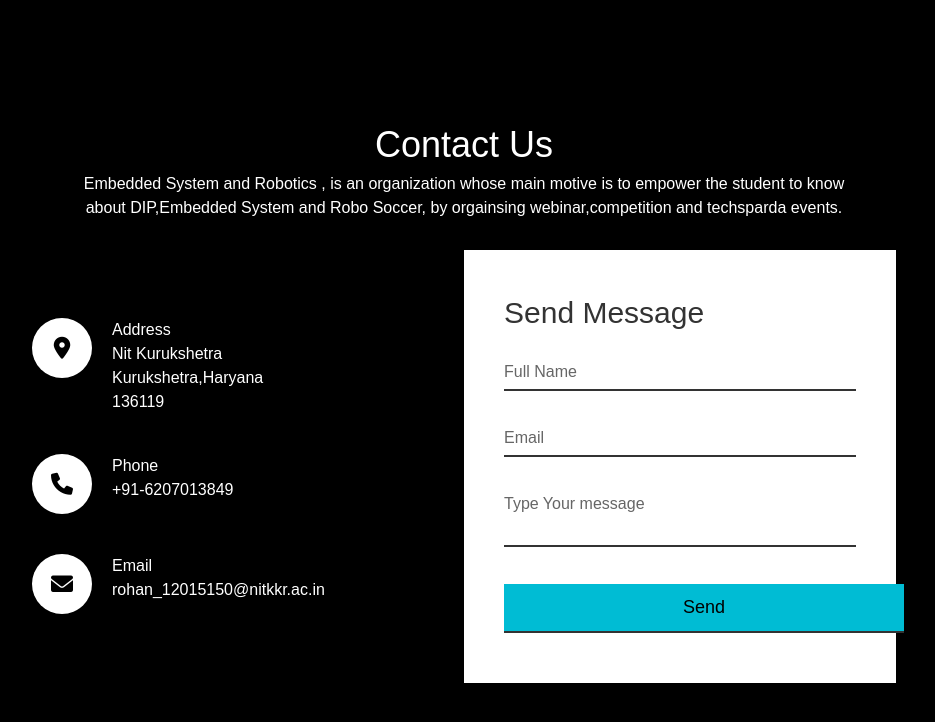
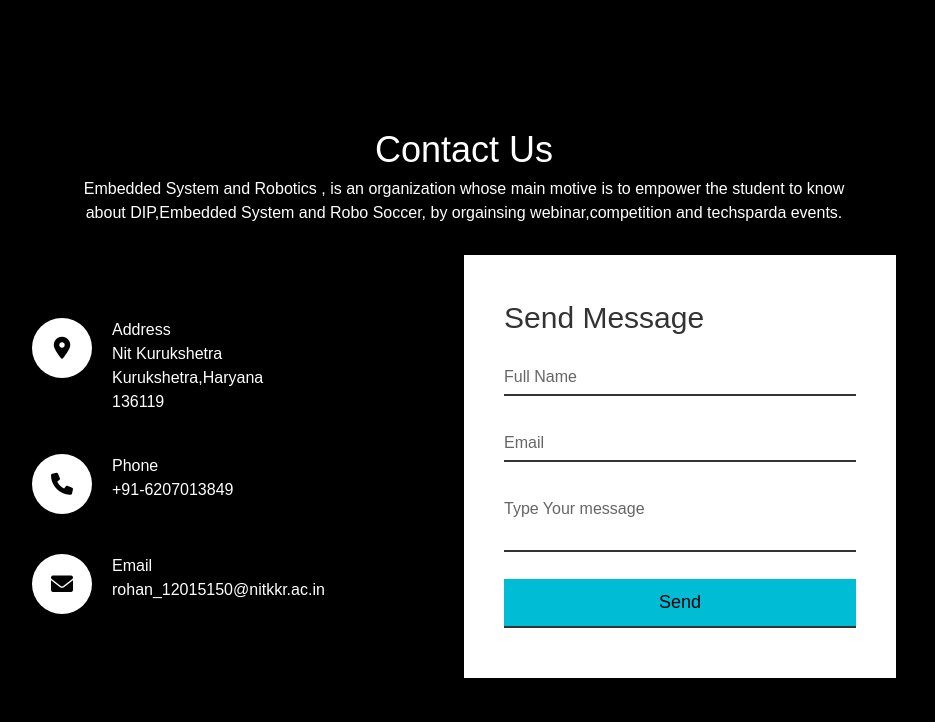
Before and after one commit to EmrNITK/website, a React (Create React App) app: page / in a window 1280 px wide. Shown: the top 722 px of the page, without its empty margins (176-1111 px from the left). Built offline with nearby package versions, Linux system fonts and the light colour scheme.

Commit message:
Now check it

```diff
--- a/src/components/styles/Contact.css
+++ b/src/components/styles/Contact.css
@@ -127,12 +127,18 @@
   }
   .contactForm .inputBox input[type="submit"]
   {
+
+  max-width: 100%;
+  padding: 15px;
+    float: none;
+    display: block;
     width: 400px;
     background: #00bcd4;
     color: none;
     cursor: pointer;
     padding: 10px;
     font-size:18px;
+    justify-content: center;
   }
   @media (max-width: 991px)
   {
```
